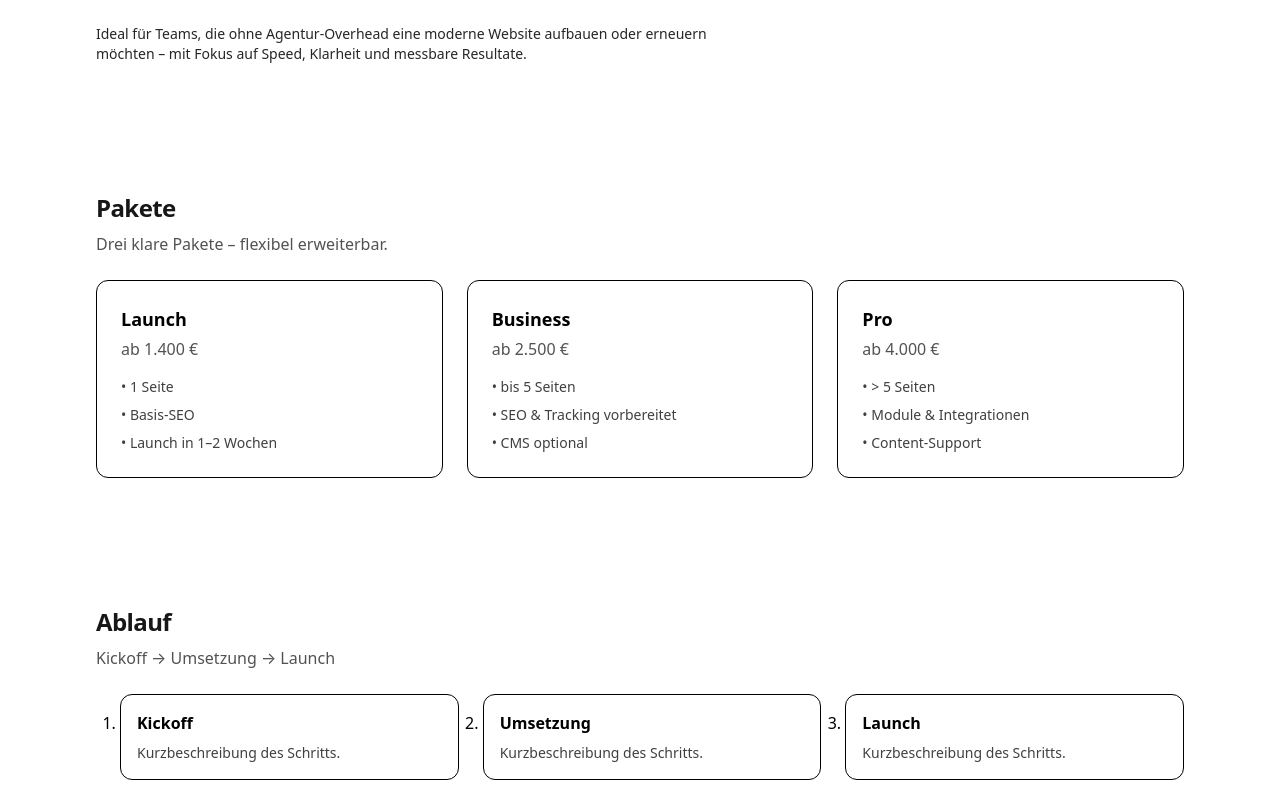
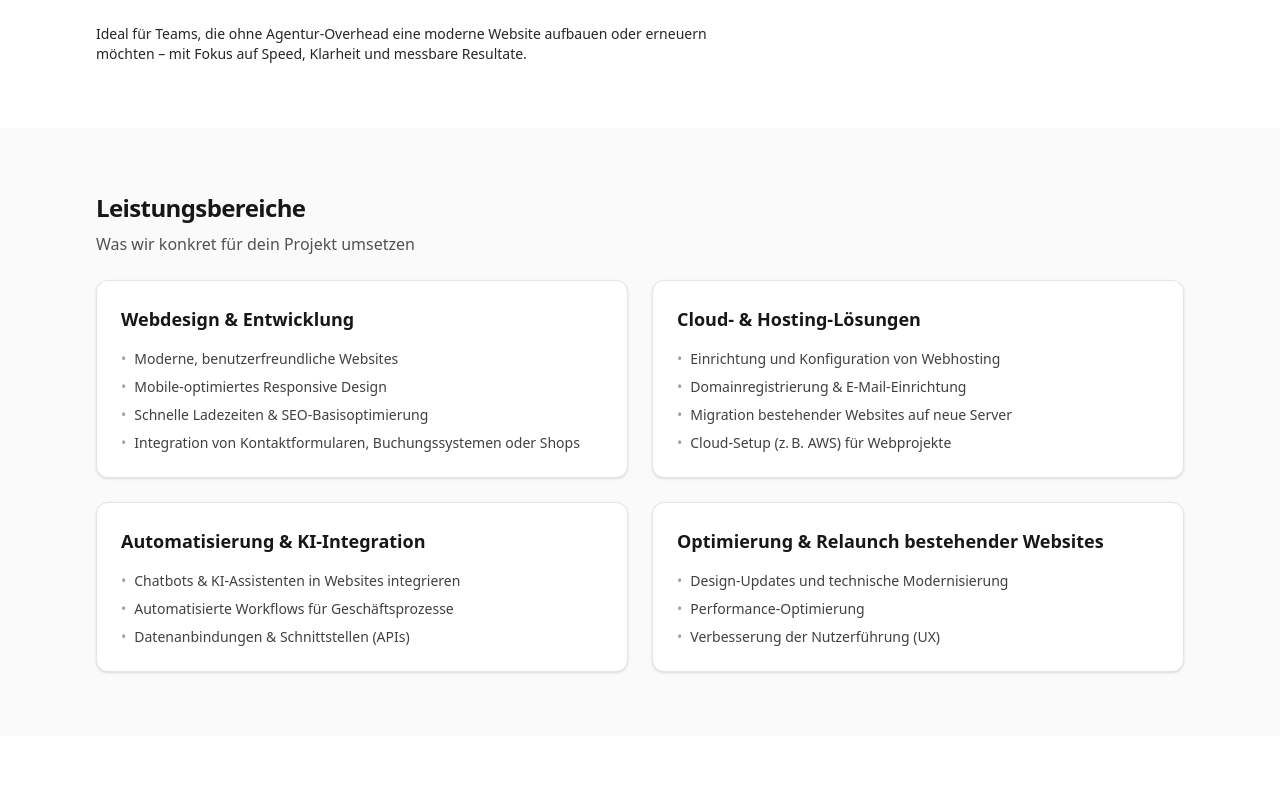
Before and after one commit to Remodops/digitalwerk, a Next.js app: page /leistungen in a window 1280 px wide. Shown: the part 408-1200 px from the top of the page. Built offline with nearby package versions, Linux system fonts and the light colour scheme; no server answers.

Commit message:
feat(leistungen): Abschnitt „Leistungsbereiche“ mit vier Service-Karten und Stichpunkten hinzugefügt

```diff
--- a/src/app/(site)/leistungen/page.tsx
+++ b/src/app/(site)/leistungen/page.tsx
@@ -1,4 +1,5 @@
 import { Section } from "@/components/ui/Section";
+import { Card } from "@/components/ui/Card";
 import { withPageMeta } from "@/lib/seo";
 import { PageHero } from "@/components/shared/PageHero";
 import Link from "next/link";
@@ -6,6 +7,42 @@ import Link from "next/link";
 export const metadata = withPageMeta({ title: "Leistungen" });
 
 export default function Page() {
+  const services = [
+    {
+      title: "Webdesign & Entwicklung",
+      points: [
+        "Moderne, benutzerfreundliche Websites",
+        "Mobile-optimiertes Responsive Design",
+        "Schnelle Ladezeiten & SEO‑Basisoptimierung",
+        "Integration von Kontaktformularen, Buchungssystemen oder Shops",
+      ],
+    },
+    {
+      title: "Cloud- & Hosting‑Lösungen",
+      points: [
+        "Einrichtung und Konfiguration von Webhosting",
+        "Domainregistrierung & E‑Mail‑Einrichtung",
+        "Migration bestehender Websites auf neue Server",
+        "Cloud‑Setup (z. B. AWS) für Webprojekte",
+      ],
+    },
+    {
+      title: "Automatisierung & KI‑Integration",
+      points: [
+        "Chatbots & KI‑Assistenten in Websites integrieren",
+        "Automatisierte Workflows für Geschäftsprozesse",
+        "Datenanbindungen & Schnittstellen (APIs)",
+      ],
+    },
+    {
+      title: "Optimierung & Relaunch bestehender Websites",
+      points: [
+        "Design‑Updates und technische Modernisierung",
+        "Performance‑Optimierung",
+        "Verbesserung der Nutzerführung (UX)",
+      ],
+    },
+  ];
   const packages = [
     { name: "Launch", price: "ab 1.400 €", features: ["1 Seite", "Basis‑SEO", "Launch in 1–2 Wochen"] },
     { name: "Business", price: "ab 2.500 €", features: ["bis 5 Seiten", "SEO & Tracking vorbereitet", "CMS optional"] },
@@ -19,6 +56,23 @@ export default function Page() {
           Ideal für Teams, die ohne Agentur‑Overhead eine moderne Website aufbauen oder erneuern möchten –
           mit Fokus auf Speed, Klarheit und messbare Resultate.
         </p>
+      </Section>
+      <Section title="Leistungsbereiche" subtitle="Was wir konkret für dein Projekt umsetzen" className="bg-neutral-50">
+        <div className="grid grid-cols-1 gap-6 sm:grid-cols-2">
+          {services.map((s) => (
+            <Card key={s.title} className="h-full">
+              <h3 className="text-lg font-semibold text-neutral-900">{s.title}</h3>
+              <ul className="mt-4 space-y-2 text-sm text-neutral-700">
+                {s.points.map((p) => (
+                  <li key={p} className="flex gap-2">
+                    <span className="text-neutral-400">•</span>
+                    <span>{p}</span>
+                  </li>
+                ))}
+              </ul>
+            </Card>
+          ))}
+        </div>
       </Section>
       <Section title="Pakete" subtitle="Drei klare Pakete – flexibel erweiterbar.">
         <div className="grid grid-cols-1 gap-6 sm:grid-cols-3">
```
Also changed, not shown: public/images/referenzen/admin4me.PNG, public/images/referenzen/admin4me1.PNG (added).
